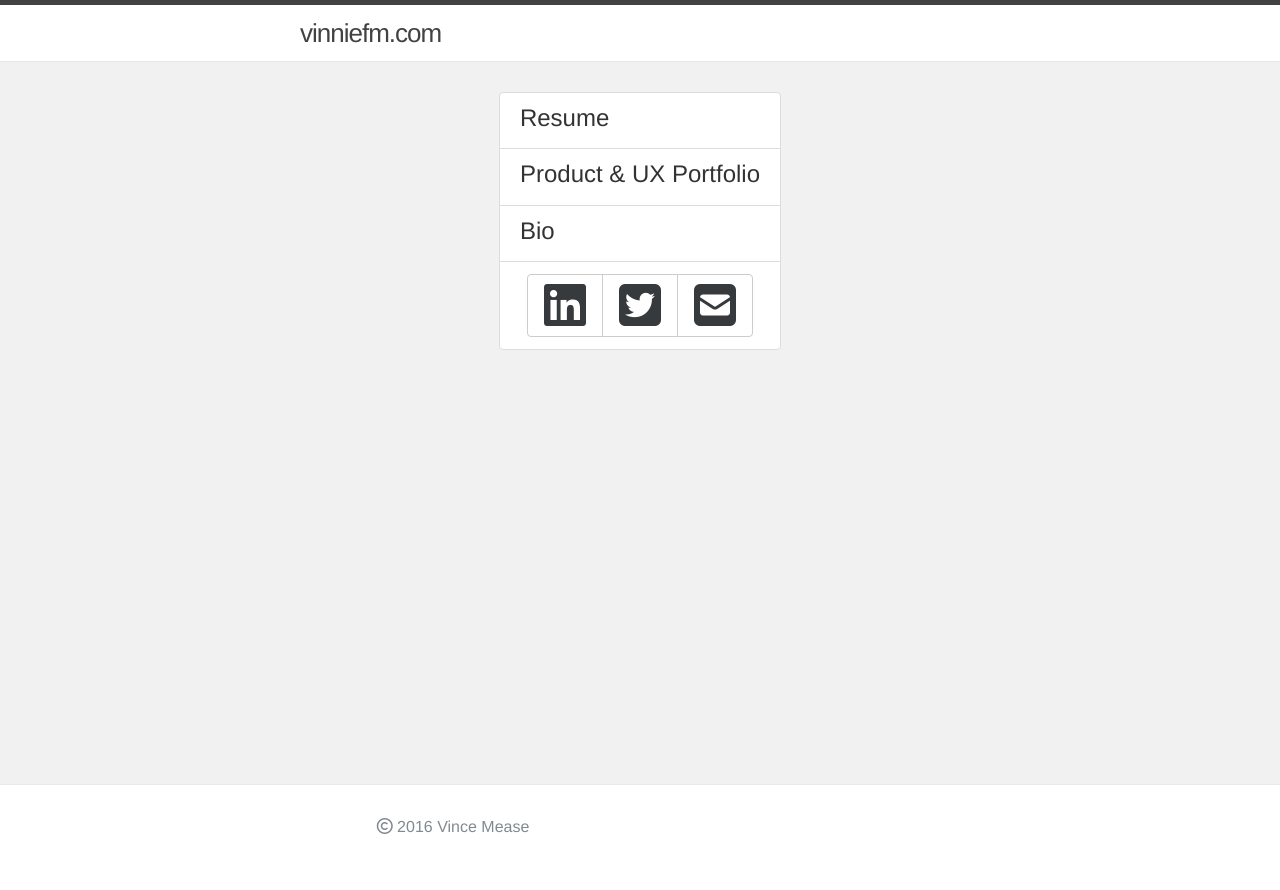
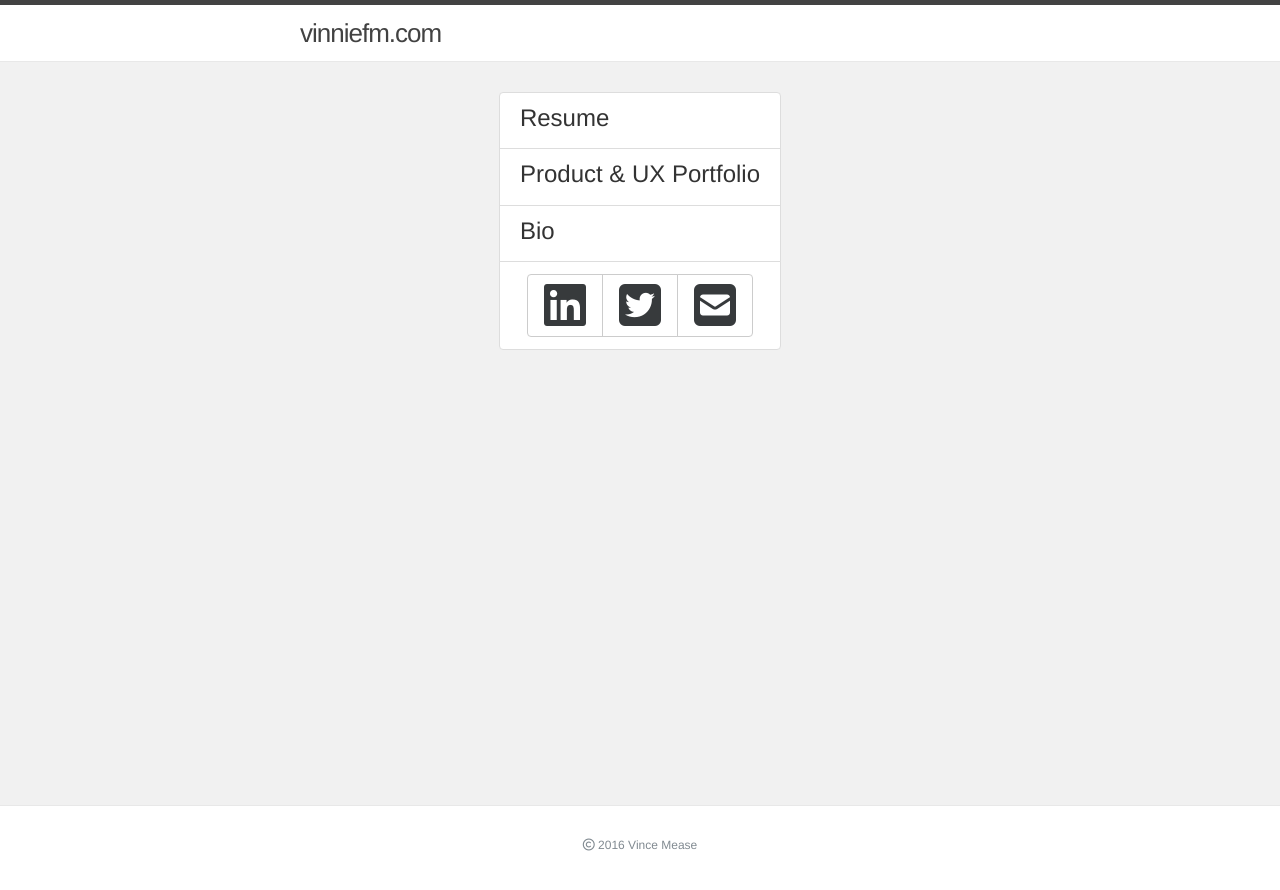
Before and after one commit to vinniefm/vinniefm-jekyll-site, a Jekyll site: the page built from index.html, in a window 1280 px wide. Shown: the top 890 px of the page. Built offline with Jekyll 4.4.1, drawn with Linux system fonts in a browser that asks for light colours; nearby versions of some CDN libraries.

Commit message:
fixed footer centering

```diff
--- a/_includes/footer.html
+++ b/_includes/footer.html
@@ -3,8 +3,8 @@
 
   <div class="wrapper">
   {% if page.title == 'vinniefm.com' %}
-    <div class="footer-col footer-col-3 text-muted">
-        <p class="text-xs-center"><i class="fa fa-copyright" aria-hidden="true"></i> 2016 Vince Mease</p>
+    <div class="text-xs-center text-sm-center text-md-center text-lg-center text-xl-center">
+        <p class="copyright"><i class="fa fa-copyright" aria-hidden="true"></i> 2016 Vince Mease</p>
       </div>
   {% else %}
     <h2 class="footer-heading">{{ site.title }}</h2>
```
